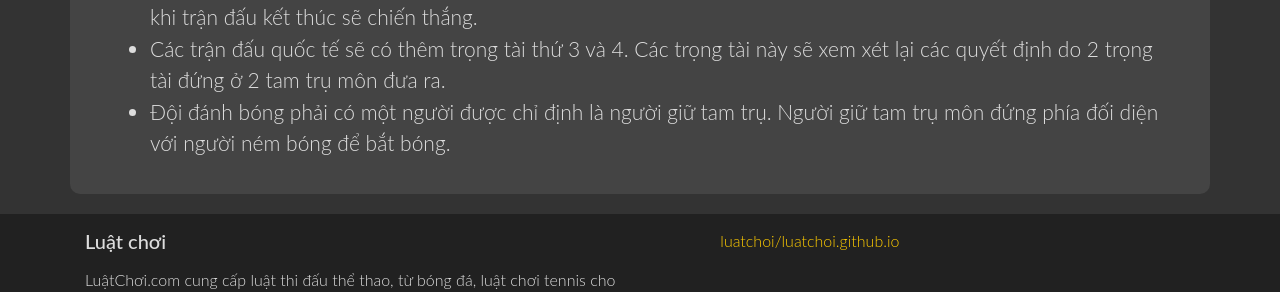
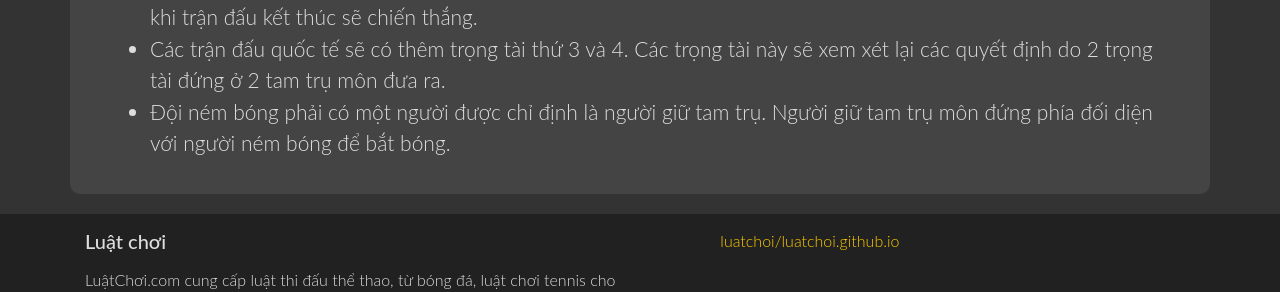
Before and after one commit to luatchoi/luatchoi.github.io, a Jekyll site: the page built from _posts/2021-08-12-luat-choi-cricket.html, in a window 1280 px wide and 900 px high, scrolled down 1850 px. Shown: the part 477-769 px from the top of the window. Built offline with Jekyll 4.4.1, drawn with Linux system fonts in a browser that asks for light colours; some web fonts are replaced.

Commit message:
Corrected typo in Cricket rules

```diff
--- a/_posts/2021-08-12-luat-choi-cricket.html
+++ b/_posts/2021-08-12-luat-choi-cricket.html
@@ -50,5 +50,5 @@ date:   2021-08-15 08:00:00 +0700
     </li>
     <li>Các trận đấu quốc tế sẽ có thêm trọng tài thứ 3 và 4. Các trọng tài này sẽ xem xét lại các quyết định do 2 trọng tài đứng ở 2 tam trụ môn đưa ra.
     </li>
-    <li>Đội đánh bóng phải có một người được chỉ định là người giữ tam trụ. Người giữ tam trụ môn đứng phía đối diện với người ném bóng để bắt bóng.</li>
+    <li>Đội ném bóng phải có một người được chỉ định là người giữ tam trụ. Người giữ tam trụ môn đứng phía đối diện với người ném bóng để bắt bóng.</li>
 </ul>
```
